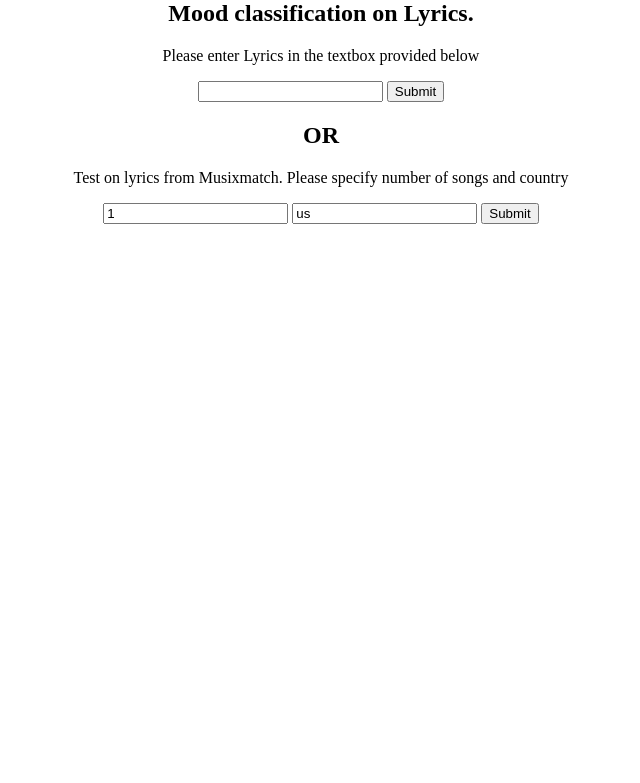
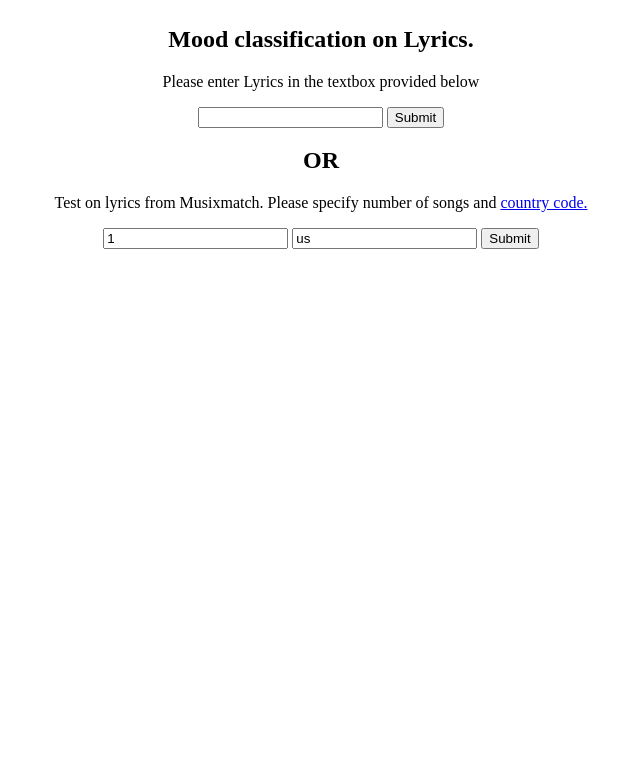
Before and after one commit to marmikshah/Mood-Classification, a Flask app: page / in a window 1280 px wide. Shown: the top 783 px of the page, without its empty margins (319-959 px from the left). Run offline with Flask 2, Linux system fonts and the light colour scheme.

Commit message:
Country Code Wiki Link

```diff
--- a/templates/index.html
+++ b/templates/index.html
@@ -5,6 +5,7 @@
         width: 98%;
         margin: 0px auto;
         text-align: center;
+        padding-top: 2%;
     }
 </style>
 
@@ -16,7 +17,7 @@
         <input type="submit">
     </form>
     <h2>OR</h2>
-    <p> Test on lyrics from Musixmatch. Please specify number of songs and country</p>
+    <p> Test on lyrics from Musixmatch. Please specify number of songs and <a href ="https://en.wikipedia.org/wiki/ISO_3166-1_alpha-2">country code.</a></p>
     <form action="musixmatch" , method="POST">
         <input type="text" name="k" value="1">
         <input type="text" name="country" value="us">
--- a/templates/musixmatch.html
+++ b/templates/musixmatch.html
@@ -5,6 +5,7 @@
         width: 98%;
         margin: 0px auto;
         text-align: center;
+        padding-top: 2%;
     }
 </style>
 
```
